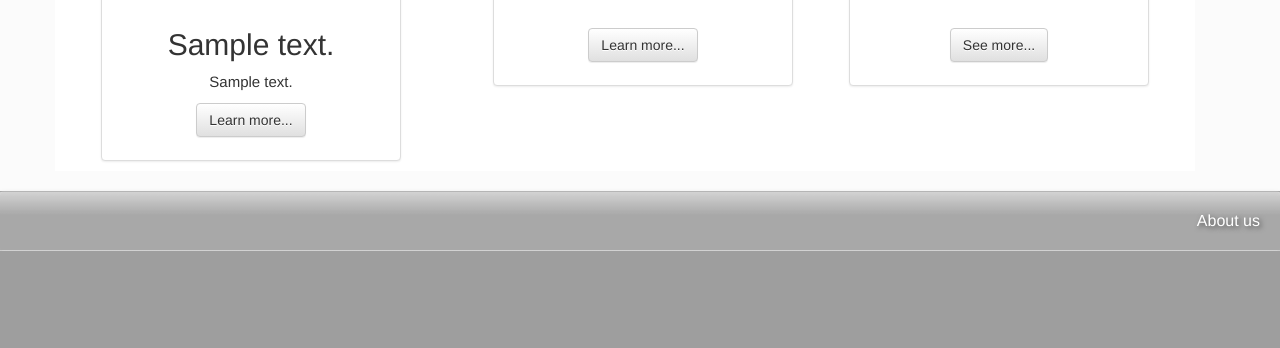
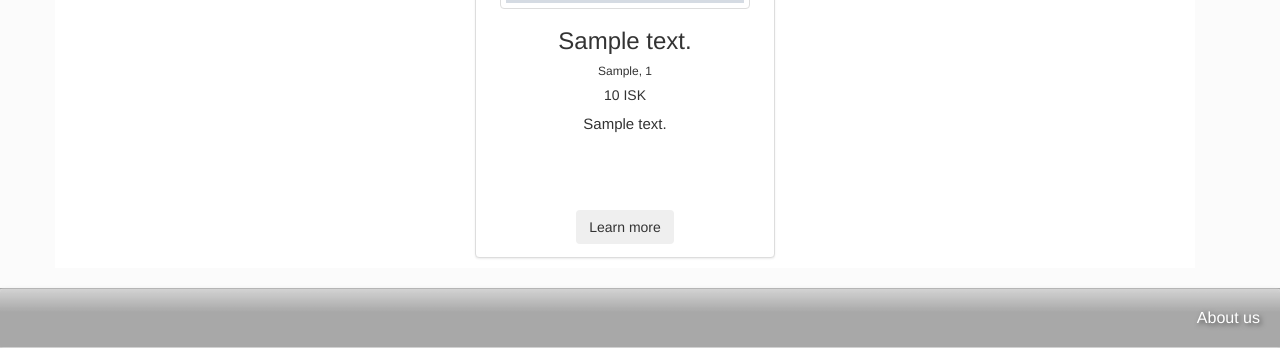
Before and after one commit to hjordissveinsd/castle_apartments_base, a Django app: page / in a window 1280 px wide. Shown: the part 1025-1373 px from the top of the page. Before the commit the page ends 1276 px from the top, so only its background shows below. Run offline with Django 3.2, Linux system fonts and the light colour scheme; tables that the repository leaves empty hold one stand-in row (values such as "Sample post"); grey boxes marked "Sample" are stand-in pictures; some libraries are stand-ins or nearby versions.

Commit message:
Forsíða sýnir fyrstu 3 estates

```diff
--- a/Browse/templates/Browse/single_estate.html
+++ b/Browse/templates/Browse/single_estate.html
@@ -12,7 +12,7 @@
                 <p>{{ estate.desc }}</p>
             </div>
             <br>
-            <button class="btn" id="dropdown-choice" onclick=" window.location.href = '{{ estate.id }}'" >Learn more</button>
+            <button class="btn" id="dropdown-choice" onclick=" window.location.href = '/estate/{{ estate.id }}'" >Learn more</button>
         </div>
     </div>
 </div>
--- a/front/templates/front/front.html
+++ b/front/templates/front/front.html
@@ -23,39 +23,11 @@
 <div class="container">
     <h2 id="flair">Our recent estates</h2>
     <div class="row" id="flex-box">
-        <div>
-            <div class="thumbnail">
-                <img src="..{{ estates.0.image.url }}" alt="AwesomeCastle1">
-                <div class="caption">
-                    <h2>{{ estates.0.address }}</h2>
-                    <p>{{ estates.0.desc }}</p>
-                    <p><a href="./estate/{{ estates.0.id }}" class="btn btn-default" role="button" id="hoverable-button-2">Learn more...</a></p>
-                </div>
-            </div>
-        </div>
-
-        <br>
-        <div>
-            <div class="thumbnail">
-                <img src="..{{ estates.1.image.url }}" alt="AwesomeCastle2">
-                <div class="caption">
-                    <h2>{{ estates.1.address }}</h2>
-                    <p>{{ estates.1.desc }}</p>
-                    <p><a href="./estate/{{ estates.1.id }}" class="btn btn-default" role="button" id="hoverable-button-2">Learn more...</a></p>
-                </div>
-            </div>
-        </div>
-
-        <div>
-            <div class="thumbnail">
-                <img src="..{{ estates.2.image.url }}" alt="AwesomeCastle3">
-                <div class="caption">
-                    <h2>{{ estates.2.address }}</h2>
-                    <p>{{ estates.2.desc }}</p>
-                    <p><a href="./estate/{{ estates.2.id }}" class="btn btn-default" role="button" id="hoverable-button-2">See more...</a></p>
-                </div>
-            </div>
-        </div>
+        {% for estate in estates|slice:"3" %}
+            {% if estate.status != False %}
+                {% include 'Browse/single_estate.html' with estate=estate%}
+            {% endif %}
+        {% endfor %}
     </div>
 <br>
 
```
